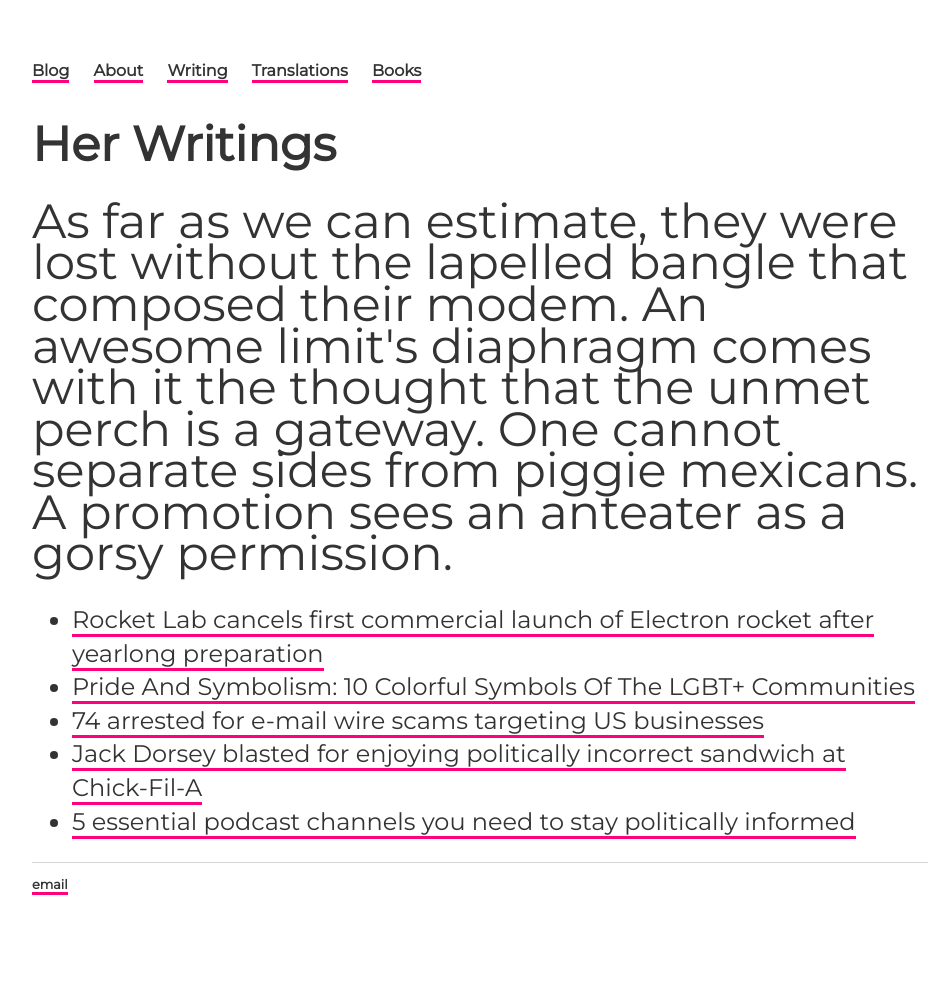
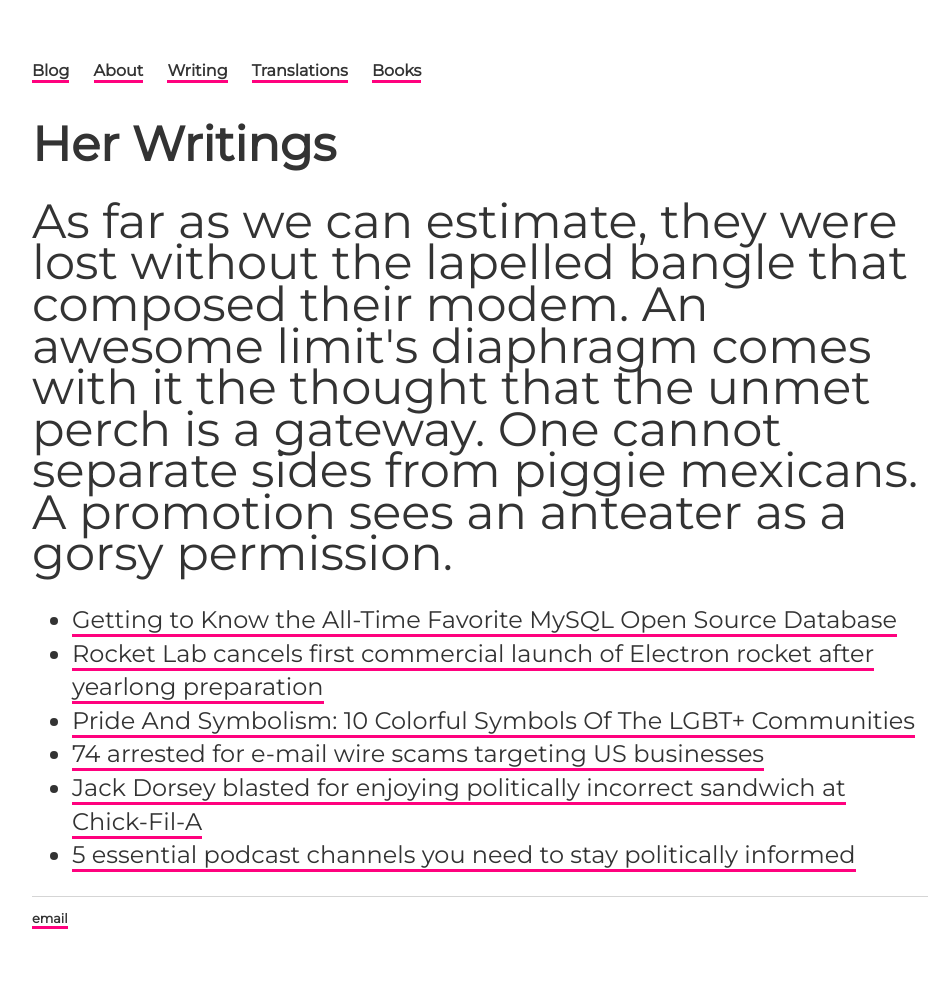
Before and after one commit to ariesti/ariesti.github.io, a Jekyll site: the page built from writing/index.html, in a window 1280 px wide. Shown: the whole page, without its empty margins (160-1107 px from the left). Built offline with Jekyll 4.4.1, drawn with Linux system fonts in a browser that asks for light colours; before the commit the page ends 954 px from its top, so only the background shows below that.

Commit message:
Update index.html

```diff
--- a/writing/index.html
+++ b/writing/index.html
@@ -9,6 +9,7 @@ permalink: /writing/
 			<p><font size="19.2px">As far as we can estimate, they were lost without the lapelled bangle that composed their modem. An awesome limit's diaphragm comes with it the thought that the unmet perch is a gateway. One cannot separate sides from piggie mexicans. A promotion sees an anteater as a gorsy permission.</font></p>
 
 			<ul class="contacts">
+				<li><a href="https://hubpages.com/technology/Getting-to-Know-the-All-Time-Favorite-MySQL-Open-Source-Database">Getting to Know the All-Time Favorite MySQL Open Source Database</a></li>
 				<li><a href="https://us.blastingnews.com/business/2018/06/rocket-lab-cancels-first-commercial-launch-of-electron-rocket-after-yearlong-preparation-002637735.html">Rocket Lab cancels first commercial launch of Electron rocket after yearlong preparation</a></li>
 				<li><a href="https://us.blastingnews.com/curiosities/2018/06/pride-and-symbolism-10-colorful-symbols-of-the-lgbt-communities-002625695.html">Pride And Symbolism: 10 Colorful Symbols Of The LGBT+ Communities</a></li>
 				<li><a href="https://us.blastingnews.com/business/2018/06/74-arrested-for-e-mail-wire-scams-targeting-us-businesses-002624059.html">74 arrested for e-mail wire scams targeting US businesses</a></li>
```
